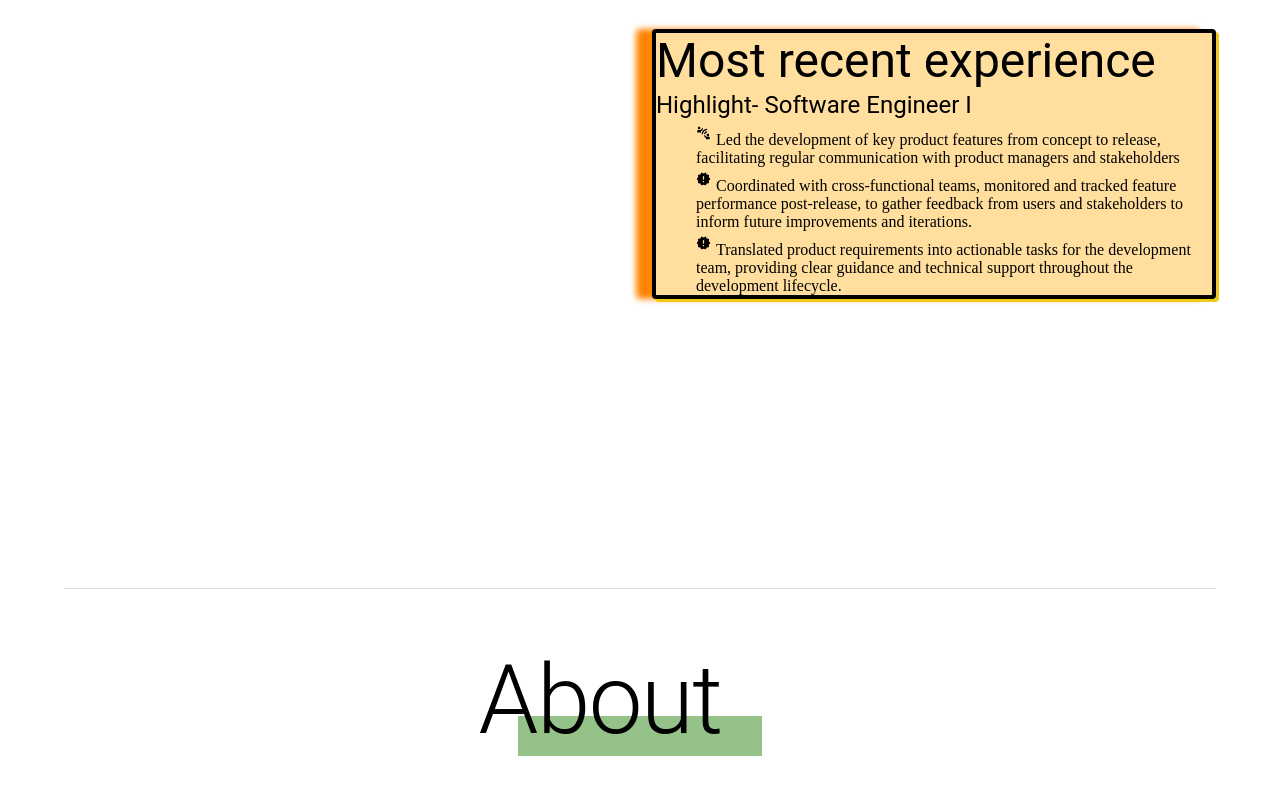
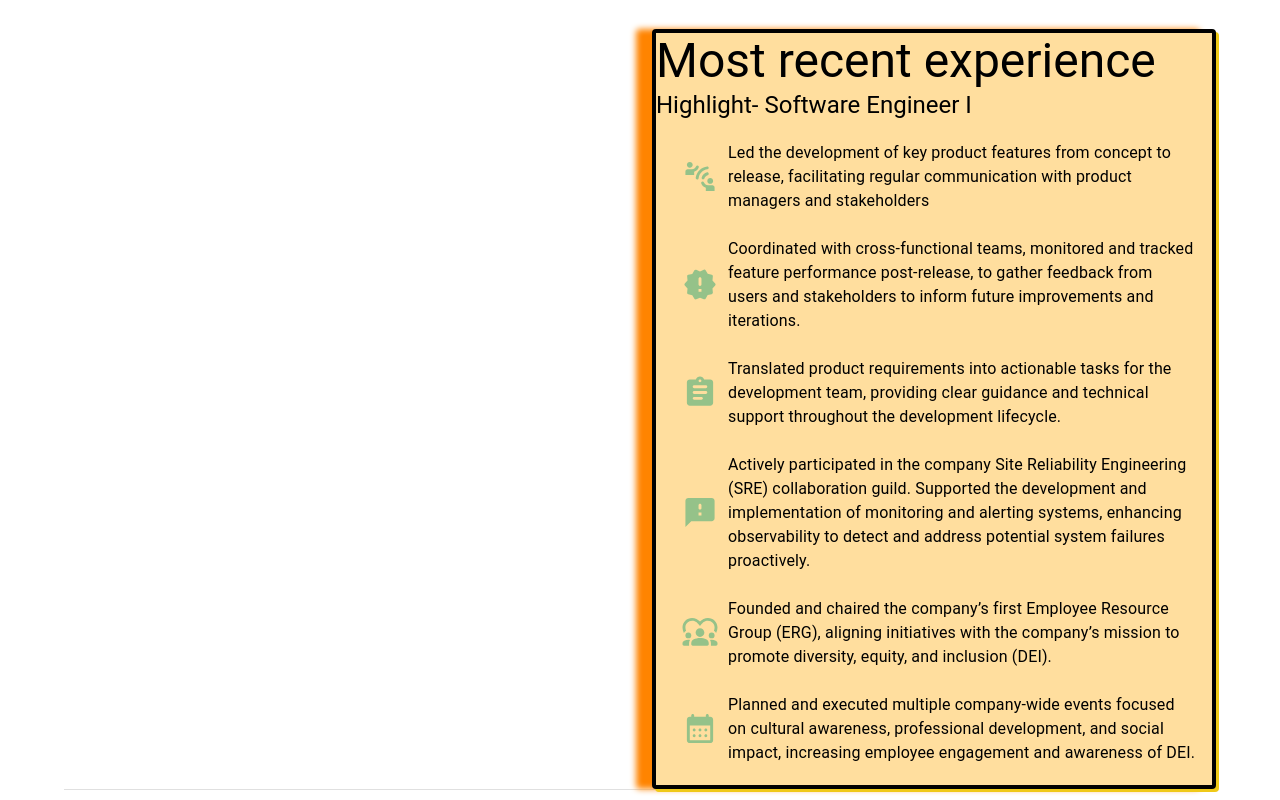
Before and after one commit to KristenDLR/type_profile, a React (Create React App) app: page / in a window 1280 px wide. Shown: the part 1880-2680 px from the top of the page. Built offline with nearby package versions, Linux system fonts and the light colour scheme; a web font is replaced by a local one.

Commit message:
feat: skills section, experience listed item

```diff
--- a/src/components/main-layout/main-layout.component.tsx
+++ b/src/components/main-layout/main-layout.component.tsx
@@ -14,7 +14,6 @@ export const MainLayout: React.FC<MainLayoutProps> = ({
   children,
   isScreenSmall,
 }) => {
-
   return (
     <Box height="100vh">
       <AppBar
--- /dev/null
+++ b/src/constants/experience.tsx
@@ -0,0 +1,70 @@
+import ConnectWithoutContactRoundedIcon from "@mui/icons-material/ConnectWithoutContactRounded";
+import NewReleasesRoundedIcon from "@mui/icons-material/NewReleasesRounded";
+import AssignmentRoundedIcon from "@mui/icons-material/AssignmentRounded";
+import FeedbackRoundedIcon from "@mui/icons-material/FeedbackRounded";
+import Diversity1RoundedIcon from "@mui/icons-material/Diversity1Rounded";
+import CalendarMonthRoundedIcon from "@mui/icons-material/CalendarMonthRounded";
+
+export const experienceArray = [
+  {
+    icon: (
+      <ConnectWithoutContactRoundedIcon
+        color="success"
+        fontSize="large"
+        sx={{ width: "100%" }}
+      />
+    ),
+    text: " Led the development of key product features from concept to release, facilitating regular communication with product managers and stakeholders",
+  },
+  {
+    icon: (
+      <NewReleasesRoundedIcon
+        color="success"
+        fontSize="large"
+        sx={{ width: "100%" }}
+      />
+    ),
+    text: "Coordinated with cross-functional teams, monitored and tracked feature performance post-release, to gather feedback from users and stakeholders to inform future improvements and iterations.",
+  },
+  {
+    icon: (
+      <AssignmentRoundedIcon
+        color="success"
+        fontSize="large"
+        sx={{ width: "100%" }}
+      />
+    ),
+    text: "Translated product requirements into actionable tasks for the development team, providing clear guidance and technical support throughout the development lifecycle.",
+  },
+  {
+    icon: (
+      <FeedbackRoundedIcon
+        color="success"
+        fontSize="large"
+        sx={{ width: "100%" }}
+      />
+    ),
+    text: "Actively participated in the company Site Reliability Engineering (SRE) collaboration guild. Supported the development and implementation of monitoring and alerting systems, enhancing observability to detect and address potential system failures proactively.",
+  },
+  //__________
+  {
+    icon: (
+      <Diversity1RoundedIcon
+        color="success"
+        fontSize="large"
+        sx={{ width: "100%" }}
+      />
+    ),
+    text: "Founded and chaired the company’s first Employee Resource Group (ERG), aligning initiatives with the company’s mission to promote diversity, equity, and inclusion (DEI).",
+  },
+  {
+    icon: (
+      <CalendarMonthRoundedIcon
+        color="success"
+        fontSize="large"
+        sx={{ width: "100%" }}
+      />
+    ),
+    text: "Planned and executed multiple company-wide events focused on cultural awareness, professional development, and social impact, increasing employee engagement and awareness of DEI.",
+  },
+];
--- /dev/null
+++ b/src/constants/index.ts
@@ -0,0 +1 @@
+export * from "./experience";
--- /dev/null
+++ b/src/sections/skills/current-experience/current-experience.section.tsx
@@ -0,0 +1,23 @@
+import React from "react";
+import { Box, List, ListItem, ListItemIcon, ListItemText } from "@mui/material";
+
+interface CurrentExperienceProps {
+  items: { icon: any; text: string }[];
+}
+
+export const CurrentExperience: React.FC<CurrentExperienceProps> = ({
+  items,
+}) => {
+  return (
+    <Box>
+      <List>
+        {items.map((item, index) => (
+          <ListItem key={index}>
+            <ListItemIcon>{item.icon}</ListItemIcon>
+            <ListItemText primary={item.text} />
+          </ListItem>
+        ))}
+      </List>
+    </Box>
+  );
+};
--- a/src/sections/skills/skills.section.tsx
+++ b/src/sections/skills/skills.section.tsx
@@ -2,8 +2,8 @@ import { Box, Stack, Typography } from "@mui/material";
 import "./skills.section.css";
 import resumePDF from "../skills/DeLaRosa-Resume_24.pdf";
 import DownloadForOfflineRoundedIcon from "@mui/icons-material/DownloadForOfflineRounded";
-import ConnectWithoutContactRoundedIcon from "@mui/icons-material/ConnectWithoutContactRounded";
-import NewReleasesRoundedIcon from "@mui/icons-material/NewReleasesRounded";
+import { experienceArray } from "../../constants/experience";
+import { CurrentExperience } from "./current-experience/current-experience.section";
 
 export type SkillsSectiontProps = {
   isScreenSmall: boolean;
@@ -39,30 +39,7 @@ export const SkillsSection: React.FC<SkillsSectiontProps> = ({
           <Box className="experience">
             <Typography variant="h3">Most recent experience</Typography>
             <Typography variant="h5">Highlight- Software Engineer I</Typography>
-            <ul>
-              <ConnectWithoutContactRoundedIcon
-                sx={{ width: "20px", paddingRight: "5px" }}
-              />
-              Led the development of key product features from concept to
-              release, facilitating regular communication with product managers
-              and stakeholders
-            </ul>
-            <ul>
-              <NewReleasesRoundedIcon
-                sx={{ width: "20px", paddingRight: "5px" }}
-              />
-              Coordinated with cross-functional teams, monitored and tracked
-              feature performance post-release, to gather feedback from users
-              and stakeholders to inform future improvements and iterations.
-            </ul>
-            <ul>
-              <NewReleasesRoundedIcon
-                sx={{ width: "20px", paddingRight: "5px" }}
-              />
-              Translated product requirements into actionable tasks for the
-              development team, providing clear guidance and technical support
-              throughout the development lifecycle.
-            </ul>
+            <CurrentExperience items={experienceArray} />
           </Box>
         </Stack>
       </Box>
```
Also changed, not shown: src/sections/intro/intro.section.tsx (+1 -6 lines), src/sections/about/about.section.css (line endings or trailing spaces).
